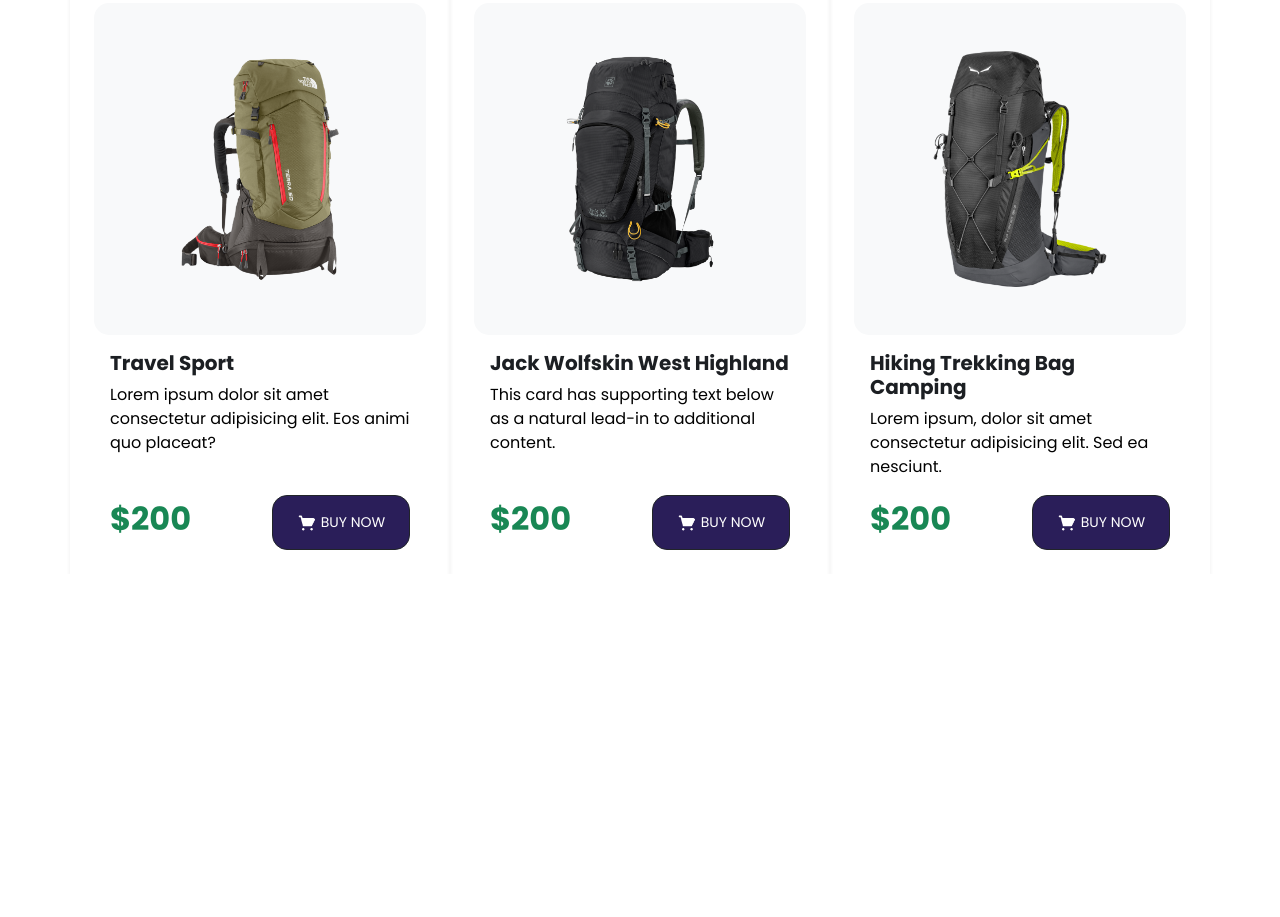
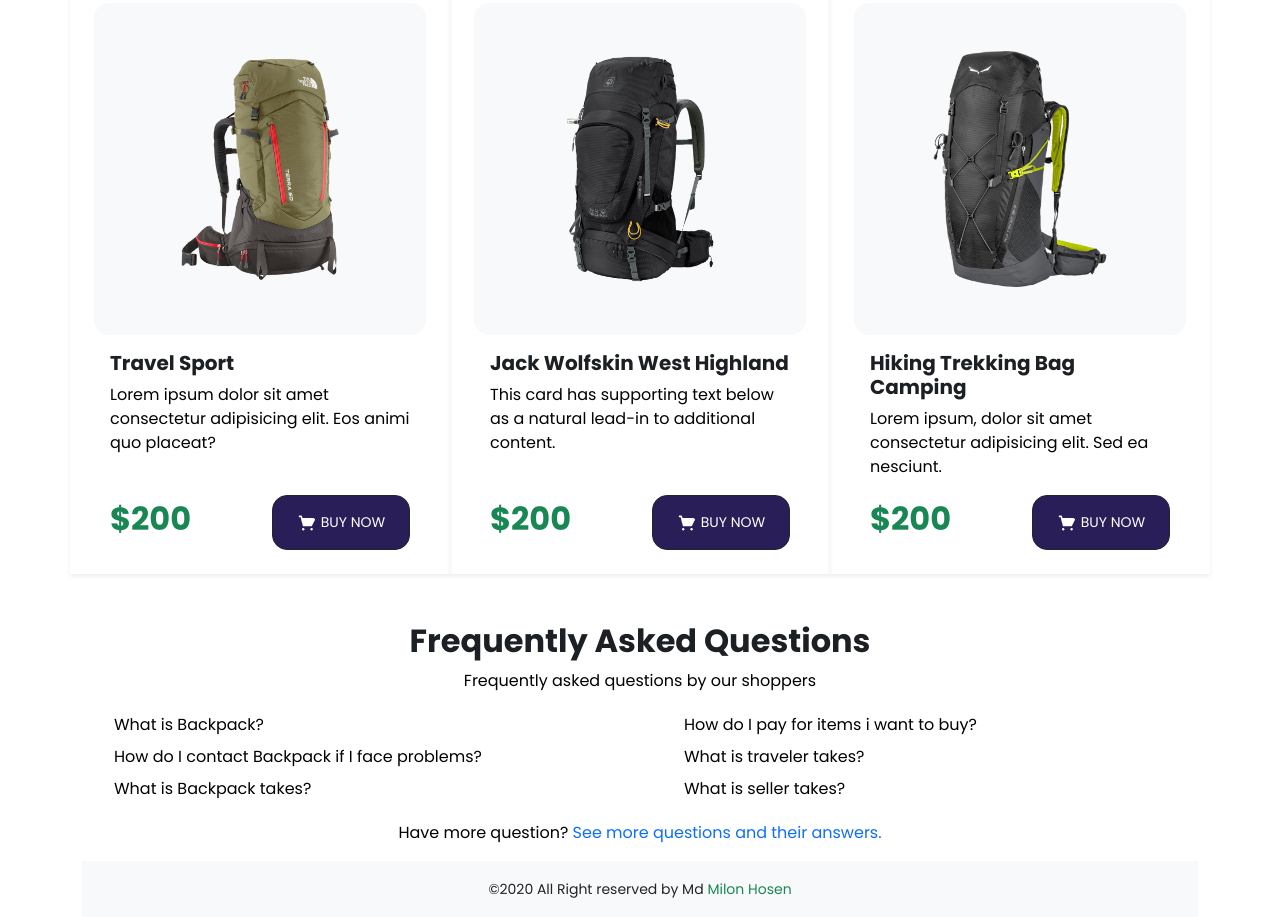
Before and after one commit to milonjpi/taranara-backpack, a plain HTML site: page index.html in a window 1280 px wide. Shown: the part 2011-2928 px from the top of the page. Before the commit the page ends 2585 px from the top, so only its background shows below. Drawn offline with nearby package versions, Linux system fonts and the light colour scheme.

Commit message:
Last Commit

```diff
--- a/css/style.css
+++ b/css/style.css
@@ -20,4 +20,8 @@ h2, h3, h5{
 }
 p, a{
     color:black !important;
+    text-decoration: none;
 }
+li{
+  list-style:none;
+}
--- a/index.html
+++ b/index.html
@@ -198,16 +198,36 @@
             </div>
         </div>
     </section>
-
-
-
-
-
-
-
-
-
-
+    <section class="container pt-5">
+        <div class="row">
+            <h2 class="text-center">Frequently Asked Questions</h2>
+            <p class="text-center">Frequently asked questions by our shoppers</p>
+            <div class="col-md-6">
+                <ul class="lh-lg">
+                    <li><a href="#">What is Backpack?</a></li>
+                    <li><a href="#">How do I contact Backpack if I face problems?</a></li>
+                    <li><a href="#">What is Backpack takes?</a></li>
+                </ul>
+            </div>
+            <div class="col-md-6">
+                <ul class="lh-lg">
+                    <li><a href="#">How do I pay for items i want to buy?</a></li>
+                    <li><a href="#">What is traveler takes?</a></li>
+                    <li><a href="#">What is seller takes?</a></li>
+                </ul>
+            </div>
+        </div>
+        <div>
+            <p class="text-center">Have more question? <a href="#" class="text-primary">See more questions and their answers.</a></p>
+        </div>
+    </section>
+    <footer class="container">
+        <div class="bg-light py-3 text-center">
+            <small>
+                ©2020 All Right reserved by Md <a href="#" class="text-success">Milon Hosen</a>
+            </small>
+        </div>
+    </footer>
 
     <script src="https://cdn.jsdelivr.net/npm/bootstrap@5.0.0-beta1/dist/js/bootstrap.bundle.min.js" integrity="sha384-ygbV9kiqUc6oa4msXn9868pTtWMgiQaeYH7/t7LECLbyPA2x65Kgf80OJFdroafW" crossorigin="anonymous"></script>
 </body>
```
